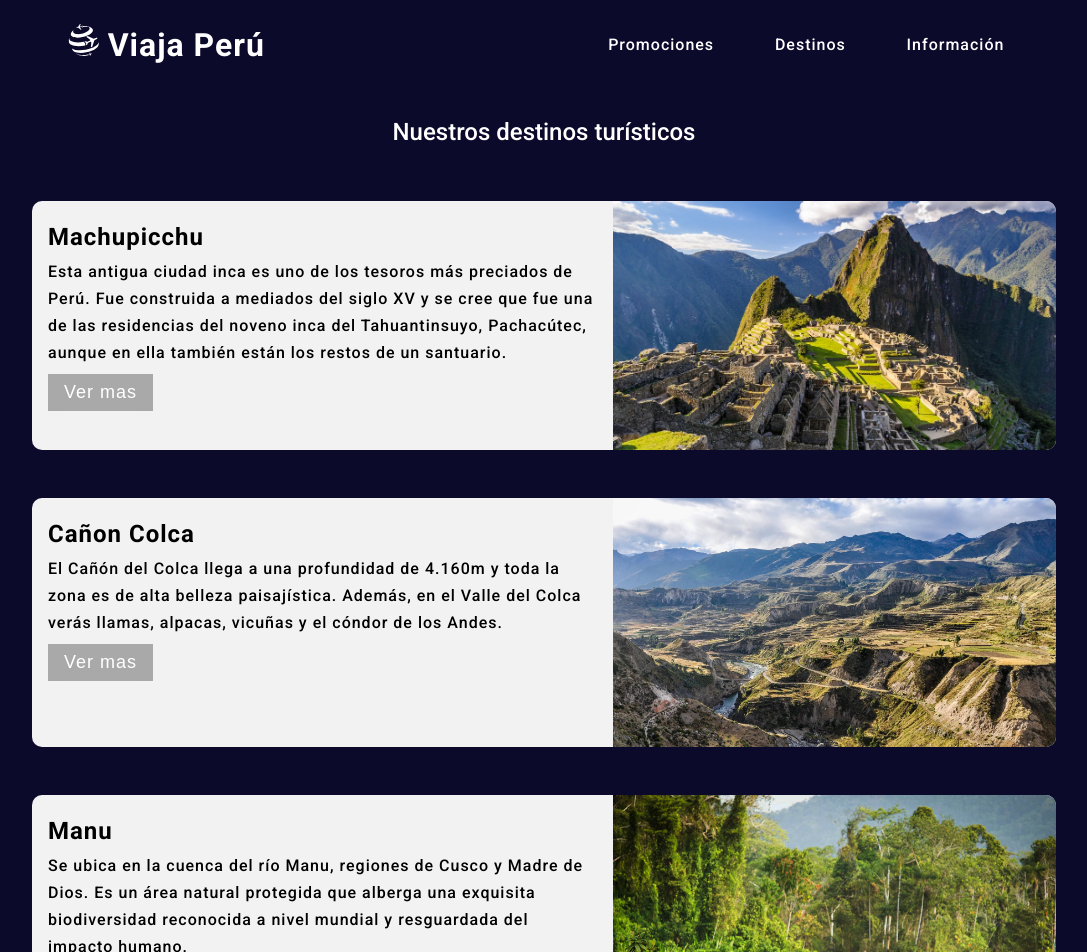
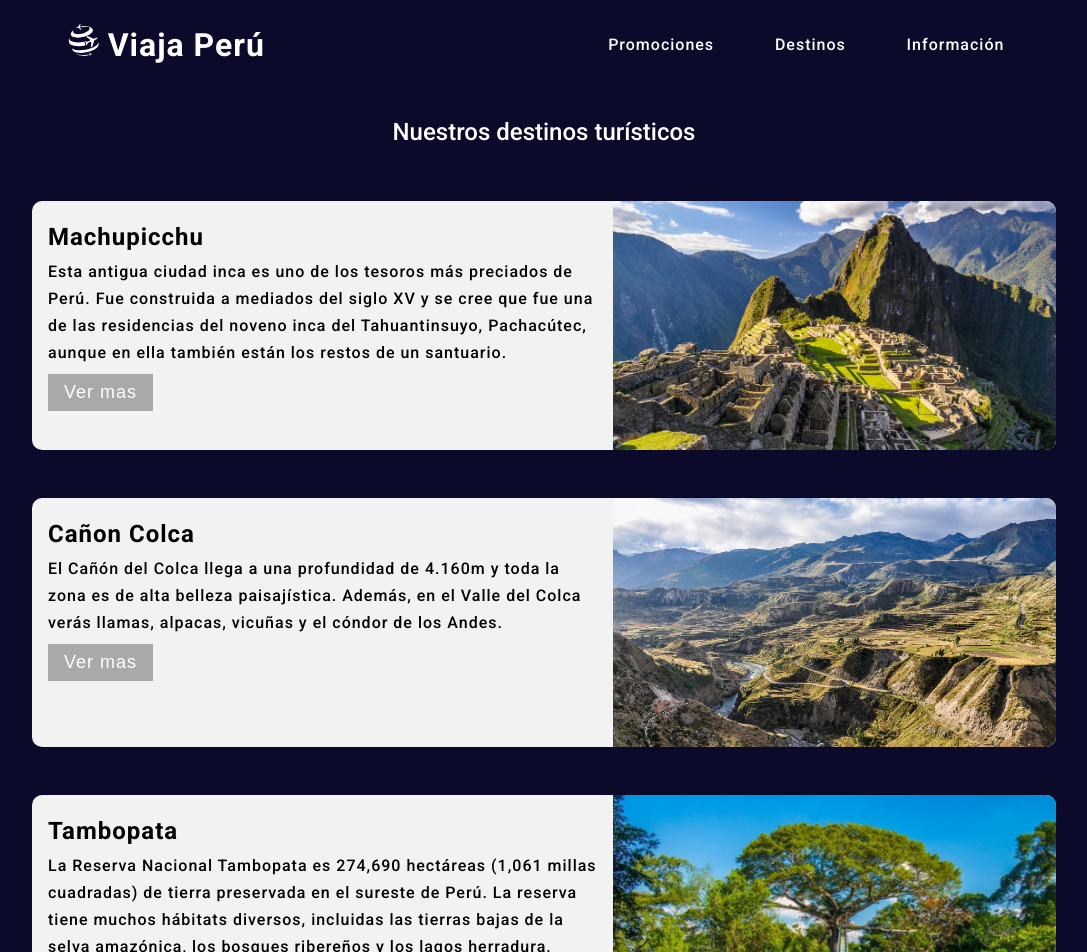
Before and after one commit to 123CarlosDaniel/Landinpage-React, a React (Vite) app: page /destinos in a window 1280 px wide. Shown: the top 952 px of the page, without its empty margins (96-1183 px from the left). Built offline with nearby package versions, Linux system fonts and the light colour scheme.

Commit message:
agregando cosas

```diff
--- a/index.html
+++ b/index.html
@@ -2,7 +2,7 @@
 <html lang="en">
   <head>
     <meta charset="UTF-8" />
-    <link rel="icon" type="image/svg+xml" href="./src/assets/avion.png" />
+    <link rel="icon" type="image/png" href="./src/assets/avion.png" />
     <meta name="viewport" content="width=device-width, initial-scale=1.0" />
     <title>Turismo, viajes y tours por el Perú | A donde viajar?</title>
     <meta name="description" content="Todo lo que quieras saber sobre el Perú lo encuentras aquí, te invitamos a que viajes y descubras bellisimos destinos que aguardan por tí">
--- a/src/components/Descubre/Descubre.jsx
+++ b/src/components/Descubre/Descubre.jsx
@@ -4,7 +4,7 @@ import { Pagination } from "swiper";
 import CardSwiper from "./CardSwiper";
 import Uyuni from "../../assets/uyuni.jpg";
 import manu from "../../assets/manu.jpg";
-// import Tambopata from "../../assets/tambopata.jpg";
+import Tambopata from "../../assets/tambopata.jpg";
 import machupicchu from "../../assets/machupicchu.jpg";
 import 'swiper/css';
 import 'swiper/css/pagination';
@@ -24,12 +24,12 @@ const dataHelper = [
     location: "Madre de Dios",
     description: "Lorem ipsum dolor sit amet consectetur adipisicing elit."
   },
-  // {
-  //   image: Tambopata,
-  //   title: "Tambopata",
-  //   location: "Amazonas",
-  //   description: "Lorem ipsum dolor sit amet consectetur adipisicing elit."
-  // },
+  {
+    image: Tambopata,
+    title: "Tambopata",
+    location: "Amazonas",
+    description: "Lorem ipsum dolor sit amet consectetur adipisicing elit."
+  },
   {
     image: machupicchu,
     title: "Machu Picchu",
--- a/src/components/Festividades/Festividades.jsx
+++ b/src/components/Festividades/Festividades.jsx
@@ -1,7 +1,7 @@
 import {useState,useEffect} from 'react'
 import Uyuni from "../../assets/uyuni.jpg";
 import manu from "../../assets/manu.jpg";
-// import Tambopata from "../../assets/tambopata.jpg";
+import Tambopata from "../../assets/tambopata.jpg";
 import machupicchu from "../../assets/machupicchu.jpg";
 import CardSwiper from '../Descubre/CardSwiper';
 import { Swiper, SwiperSlide } from "swiper/react";
@@ -23,12 +23,12 @@ const dataHelper = [
     location: "Madre de Dios",
     description: "Lorem ipsum dolor sit amet consectetur adipisicing elit."
   },
-  // {
-  //   image: Tambopata,
-  //   title: "Tambopata",
-  //   location: "Amazonas",
-  //   description: "Lorem ipsum dolor sit amet consectetur adipisicing elit."
-  // },
+  {
+    image: Tambopata,
+    title: "Tambopata",
+    location: "Amazonas",
+    description: "Lorem ipsum dolor sit amet consectetur adipisicing elit."
+  },
   {
     image: machupicchu,
     title: "Machu Picchu",
--- a/src/pages/Destinos/Destinos.jsx
+++ b/src/pages/Destinos/Destinos.jsx
@@ -1,7 +1,7 @@
 import Machupicchu from "../../assets/machupicchu.jpg";
 import cañonColca from "../../assets/cañonColca.jpg";
 import manu from "../../assets/manu.jpg";
-// import tambopata from "../../assets/tambopata.jpg";
+import tambopata from "../../assets/tambopata.jpg";
 import "./Destinos.css";
 const dataHelper = [
   {
@@ -16,12 +16,12 @@ const dataHelper = [
       "El Cañón del Colca llega a una profundidad de 4.160m y toda la zona es de alta belleza paisajística. Además, en el Valle del Colca verás llamas, alpacas, vicuñas y el cóndor de los Andes.",
     img: cañonColca,
   },
-  // {
-  //   title: "Tambopata",
-  //   description:
-  //     "La Reserva Nacional Tambopata es 274,690 hectáreas (1,061 millas cuadradas) de tierra preservada en el sureste de Perú. La reserva tiene muchos hábitats diversos, incluidas las tierras bajas de la selva amazónica, los bosques ribereños y los lagos herradura.",
-  //   img: tambopata,
-  // },
+  {
+    title: "Tambopata",
+    description:
+      "La Reserva Nacional Tambopata es 274,690 hectáreas (1,061 millas cuadradas) de tierra preservada en el sureste de Perú. La reserva tiene muchos hábitats diversos, incluidas las tierras bajas de la selva amazónica, los bosques ribereños y los lagos herradura.",
+    img: tambopata,
+  },
   {
     title: "Manu",
     description:
```
